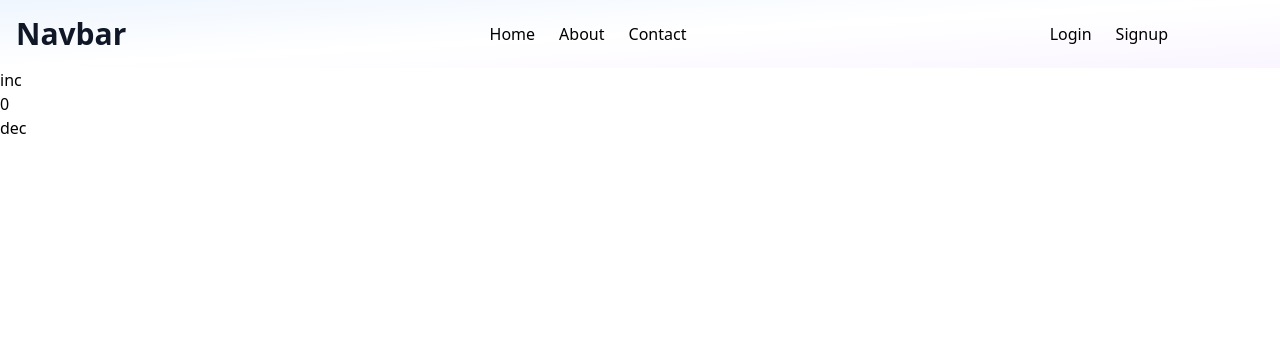
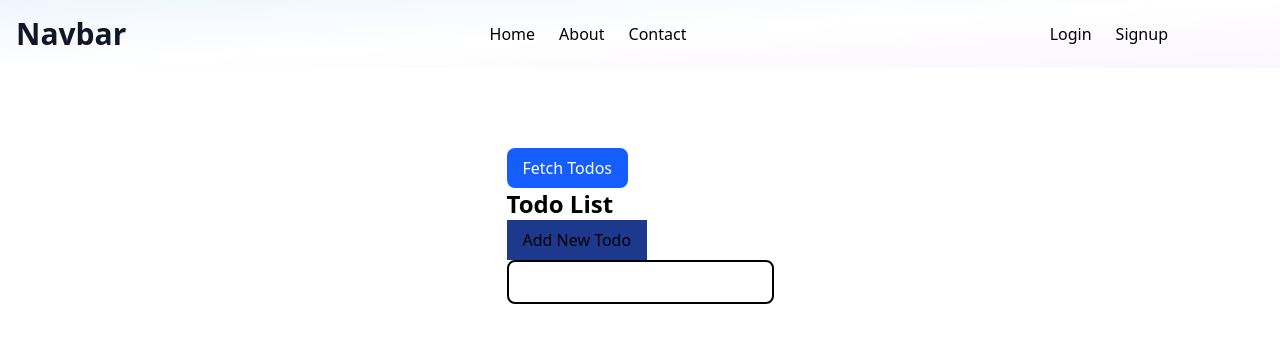
Before and after one commit to Bharti277/kart, a React (Vite) app: page / in a window 1280 px wide. Shown: the top 342 px of the page. Built offline with nearby package versions, Linux system fonts and the light colour scheme.

Commit message:
redux thunk api data fetching with todo

```diff
--- a/src/components/Home.jsx
+++ b/src/components/Home.jsx
@@ -1,28 +1,65 @@
-import React from "react";
+import React, { useState } from "react";
 import { useDispatch, useSelector } from "react-redux";
 import {
   decrement,
   increment,
   incrementByAmount,
 } from "../redux/slices/counterSlice";
+import { addTodo, fetchTodos, removeTodo } from "../redux/slices/todoSlice";
 
 const Home = () => {
-  const count = useSelector((state) => state.counter);
+  const state = useSelector((state) => state.todo);
+  const [task, setTask] = useState("");
+  console.log(state, "countttt");
   const dispatch = useDispatch();
-  console.log(count, "countttt");
-  const incrementNumber = () => {
-    dispatch(incrementByAmount(15));
+
+  const addNewTodo = () => {
+    if (task.trim() == "") return;
+    console.log(task, "taskkk");
+    dispatch(addTodo({ id: Date.now(), title: task, completed: false }));
+    setTask("");
   };
 
-  const decrementNumer = () => {
-    dispatch(decrement());
-  };
+  if (state.isLoading) {
+    return <h2>Loading...</h2>;
+  }
 
   return (
-    <div>
-      <button onClick={incrementNumber}>inc</button>
-      <h1>{count.value}</h1>
-      <button onClick={decrementNumer}>dec</button>
+    <div className="w-fit h-fit m-auto mt-20 gap-5">
+      <button
+        className="px-4 py-2 text-white bg-blue-600 rounded-lg cursor-pointer"
+        onClick={() => dispatch(fetchTodos())}
+      >
+        Fetch Todos
+      </button>
+      <h1 className="text-2xl font-bold">Todo List</h1>
+      <button
+        className="px-4 py-2 text-black bg-blue-900 cursor-pointer"
+        onClick={addNewTodo}
+      >
+        Add New Todo
+      </button>
+      <div>
+        <input
+          className="border-2 border-black px-4 py-2 rounded-lg"
+          type="text"
+          value={task}
+          onChange={(e) => setTask(e.target.value)}
+        />
+      </div>
+      <div>
+        {state.todos.map((todo) => (
+          <li key={todo.id}>
+            <span>{todo.title}</span>
+            <button
+              onClick={() => dispatch(removeTodo(todo.id))}
+              className="px-8 py-2 bg-red-400"
+            >
+              X
+            </button>
+          </li>
+        ))}
+      </div>
     </div>
   );
 };
--- a/src/components/Login/Login.jsx
+++ b/src/components/Login/Login.jsx
@@ -99,7 +99,7 @@ const Login = () => {
               onClick={handleSubmit}
               className="w-full bg-gradient-to-r from-blue-600 to-purple-600 text-white py-3 px-4 rounded-lg font-medium hover:from-blue-700 hover:to-purple-700 focus:ring-4 focus:ring-blue-200 transition-all duration-200 flex items-center justify-center space-x-2 group"
             >
-              <span>Create Account</span>
+              <span>Login</span>
               <ArrowRight className="w-5 h-5 group-hover:translate-x-1 transition-transform" />
             </button>
           </div>
--- /dev/null
+++ b/src/redux/slices/todoSlice.js
@@ -0,0 +1,43 @@
+import { createSlice, createAsyncThunk } from "@reduxjs/toolkit";
+
+export const fetchTodos = createAsyncThunk("fetchTodos", async () => {
+  const res = await fetch("https://jsonplaceholder.typicode.com/todos");
+  const data = await res.json();
+  return data;
+});
+export const todoSlice = createSlice({
+  name: "todo",
+  initialState: {
+    todos: [],
+    isLoading: false,
+    isError: false,
+  },
+  extraReducers: (builder) => {
+    builder.addCase(fetchTodos.pending, (state, action) => {
+      state.isLoading = true;
+    });
+    builder.addCase(fetchTodos.rejected, (state, action) => {
+      console.log(action.payload, "Error");
+
+      state.isLoading = false;
+    });
+    builder.addCase(fetchTodos.fulfilled, (state, action) => {
+      state.isLoading = false;
+      state.todos = action.payload;
+    });
+  },
+  reducers: {
+    addTodo: (state, action) => {
+      state.todos.push(action.payload);
+    },
+    removeTodo: (state, action) => {
+      state.todos = state.todos.filter((todo) => todo.id !== action.payload);
+    },
+    default: (state, action) => {
+      return state;
+    },
+  },
+});
+
+export default todoSlice.reducer;
+export const { removeTodo, addTodo } = todoSlice.actions;
--- a/src/store.js
+++ b/src/store.js
@@ -1,10 +1,12 @@
 import { configureStore } from "@reduxjs/toolkit";
 import authReducer from "./redux/slices/authSlice";
 import counterReducer from "./redux/slices/counterSlice";
+import todoSlice from "./redux/slices/todoSlice";
 
 export const store = configureStore({
   reducer: {
     auth: authReducer,
     counter: counterReducer,
+    todo: todoSlice,
   },
 });
```
